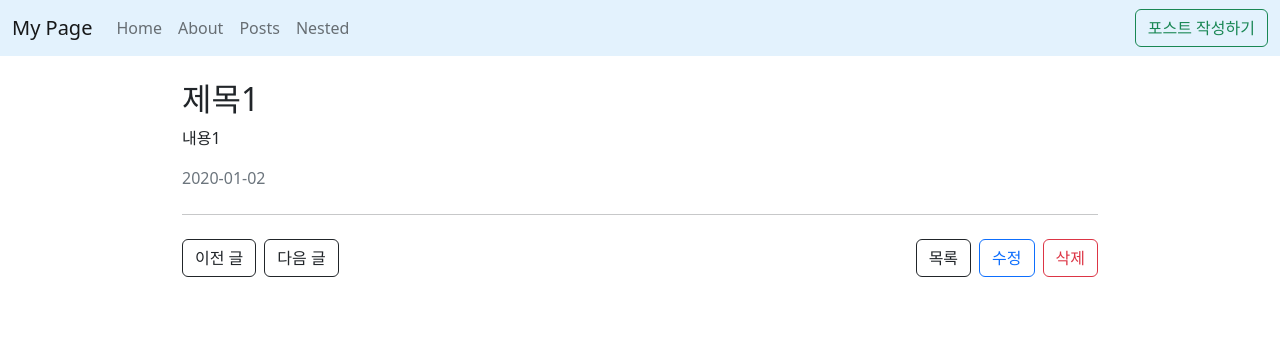
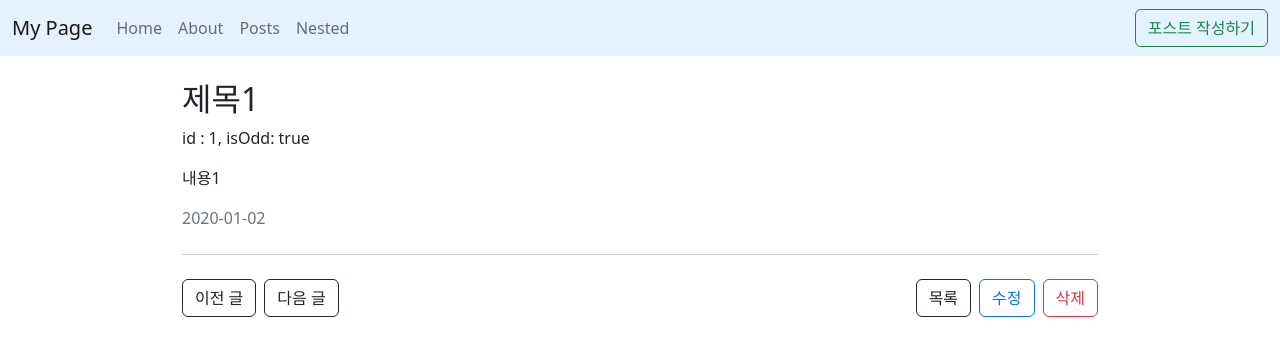
Before and after one commit to yerimpark103/vue3-study, a Vue app: page /posts/1 in a window 1280 px wide. Shown: the top 356 px of the page. Built offline with nearby package versions, Linux system fonts and the light colour scheme; data requests are answered from the project's data file.

Commit message:
Add toRef, toRefs example

```diff
--- a/package.json
+++ b/package.json
@@ -8,7 +8,7 @@
     "preview": "vite preview",
     "lint": "eslint . --ext .vue,.js,.jsx,.cjs,.mjs --fix --ignore-path .gitignore",
     "format": "prettier --write src/",
-    "db": "json-server --watch db.json --delay 1000"
+    "db": "json-server --watch db.json"
   },
   "dependencies": {
     "axios": "^1.4.0",
--- a/src/components/posts/PostItem.vue
+++ b/src/components/posts/PostItem.vue
@@ -9,6 +9,9 @@
       <div class="d-flex flex-row-reverse">
         <button class="btn p-0" @click.stop="$emit('modal')">
           <i class="bi bi-emoji-sunglasses"></i>
+        </button>
+        <button class="btn p-1" @click.stop="$emit('preview')">
+          <i class="bi bi-app"></i>
         </button>
       </div>
     </template>
@@ -31,7 +34,7 @@ defineProps({
   },
 });
 
-defineEmits(['modal']);
+defineEmits(['modal', 'preview']);
 </script>
 
 <style lang="scss" scoped></style>
--- /dev/null
+++ b/src/composables/number.js
@@ -0,0 +1,11 @@
+import { computed, unref } from 'vue';
+
+export const useNumber = number => {
+  const isOdd = computed(() => unref(number) % 2 === 1);
+  const isEven = computed(() => !isOdd.value);
+
+  return {
+    isOdd,
+    isEven,
+  };
+};
--- a/src/hooks/useAxios.js
+++ b/src/hooks/useAxios.js
@@ -25,7 +25,7 @@ export const useAxios = (url, config = {}, options = {}) => {
     data.value = null;
     error.value = null;
     loading.value = true;
-    axios(url, {
+    axios(unref(url), {
       ...defaultConfig,
       ...config,
       params: unref(params),
@@ -48,7 +48,7 @@ export const useAxios = (url, config = {}, options = {}) => {
         loading.value = false;
       });
   };
-  if (isRef(params)) {
+  if (isRef(params) || isRef(url)) {
     watchEffect(execute);
   } else {
     if (immediate) {
--- a/src/views/HomeView.vue
+++ b/src/views/HomeView.vue
@@ -7,6 +7,7 @@
       <AppCard>{{ item }}</AppCard>
     </AppGrid>
     <hr class="my-4" />
+    {{ position }}
     <!-- <h2>{{ $person.name }}</h2> -->
     <!-- <button class="btn btn-primary" @click="person.say">click person</button> -->
   </div>
@@ -22,12 +23,16 @@ export default {
 </script>
 
 <script setup>
-import { inject, ref } from 'vue';
+import { ref, reactive, toRefs } from 'vue';
 
 const items = ref(['사과', '딸기', '포도', '바나나']);
 
-// const person = inject('person');
-// console.log('injected person name', person.name);
+const position = reactive({
+  x: 100,
+  y: 1000,
+});
+
+const { x, y } = toRefs(position);
 </script>
 
 <style lang="scss" scoped></style>
--- a/src/views/posts/PostDetailView.vue
+++ b/src/views/posts/PostDetailView.vue
@@ -5,6 +5,7 @@
 
   <div v-else>
     <h2>{{ post.title }}</h2>
+    <p>id : {{ props.id }}, isOdd: {{ isOdd }}</p>
     <p>{{ post.contents }}</p>
     <p class="text-muted">{{ post.createdAt }}</p>
     <hr class="my-4" />
@@ -52,10 +53,11 @@
 <script setup>
 import { useRouter } from 'vue-router';
 import { getPostById, deletePost } from '@/api/posts';
-import { ref } from 'vue';
+import { ref, toRef, toRefs, computed } from 'vue';
 
 import { useAxios } from '@/hooks/useAxios';
 import { useAlert } from '@/composables/alert.js';
+import { useNumber } from '@/composables/number.js';
 
 const { vAlert, vSuccess } = useAlert();
 
@@ -65,7 +67,12 @@ const props = defineProps({
 
 const router = useRouter();
 
-const { data: post, error, loading } = useAxios(`/posts/${props.id}`);
+const { id: idRef } = toRefs(props);
+// const idRef = toRef(props, 'id');
+const { isOdd } = useNumber(idRef);
+
+const url = computed(() => `/posts/${props.id}`);
+const { data: post, error, loading } = useAxios(url);
 
 const handleGoToListPage = () => {
   router.push({
--- a/src/views/posts/PostListView.vue
+++ b/src/views/posts/PostListView.vue
@@ -22,6 +22,7 @@
             :createdAt="item.createdAt"
             @click="handleGoToDetailPage(item.id)"
             @modal="handleOpenModal(item)"
+            @preview="selectPreview(item.id)"
           ></PostItem>
         </template>
       </AppGrid>
@@ -42,10 +43,10 @@
       />
     </Teleport>
 
-    <template v-if="posts && posts.length > 0">
+    <template v-if="previewId">
       <hr class="my-4" />
       <AppCard>
-        <PostDetailView :id="posts[0].id"></PostDetailView>
+        <PostDetailView :id="previewId"></PostDetailView>
       </AppCard>
     </template>
   </div>
@@ -65,6 +66,9 @@ import { computed } from '@vue/reactivity';
 import { useAxios } from '@/hooks/useAxios';
 
 const router = useRouter();
+
+const previewId = ref(null);
+const selectPreview = id => (previewId.value = id);
 
 const params = ref({
   _sort: 'createdAt',
```
